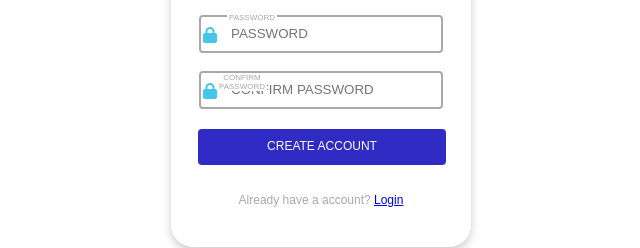
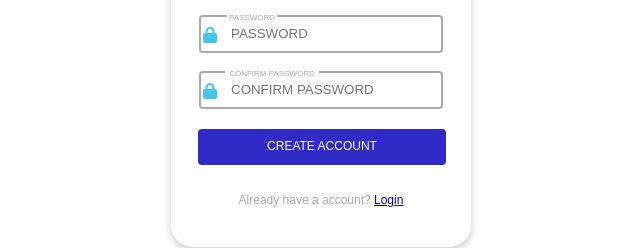
Before and after one commit to AlekberliS/Registration-design, a plain HTML site: page New Account/index.html in a window 1280 px wide. Shown: the part 353-601 px from the top of the page, 319-959 px from the left. Drawn offline with Linux system fonts and the light colour scheme.

Commit message:
Update style.css

```diff
--- a/New Account/style.css
+++ b/New Account/style.css
@@ -115,13 +115,14 @@
     margin-top: 6px;
   }
   .lb5 {
-    right: 204px ;
-        margin-top: 6px;
-  }
-  .lb6 {
-    right: auto;
+  right: 152px;
+  margin-top: 6px;
+}
 
-  }
+.label {
+  width: 90px;
+}
+
 
    #formvalidate .login-signup {
      margin-top: 28px;
```
